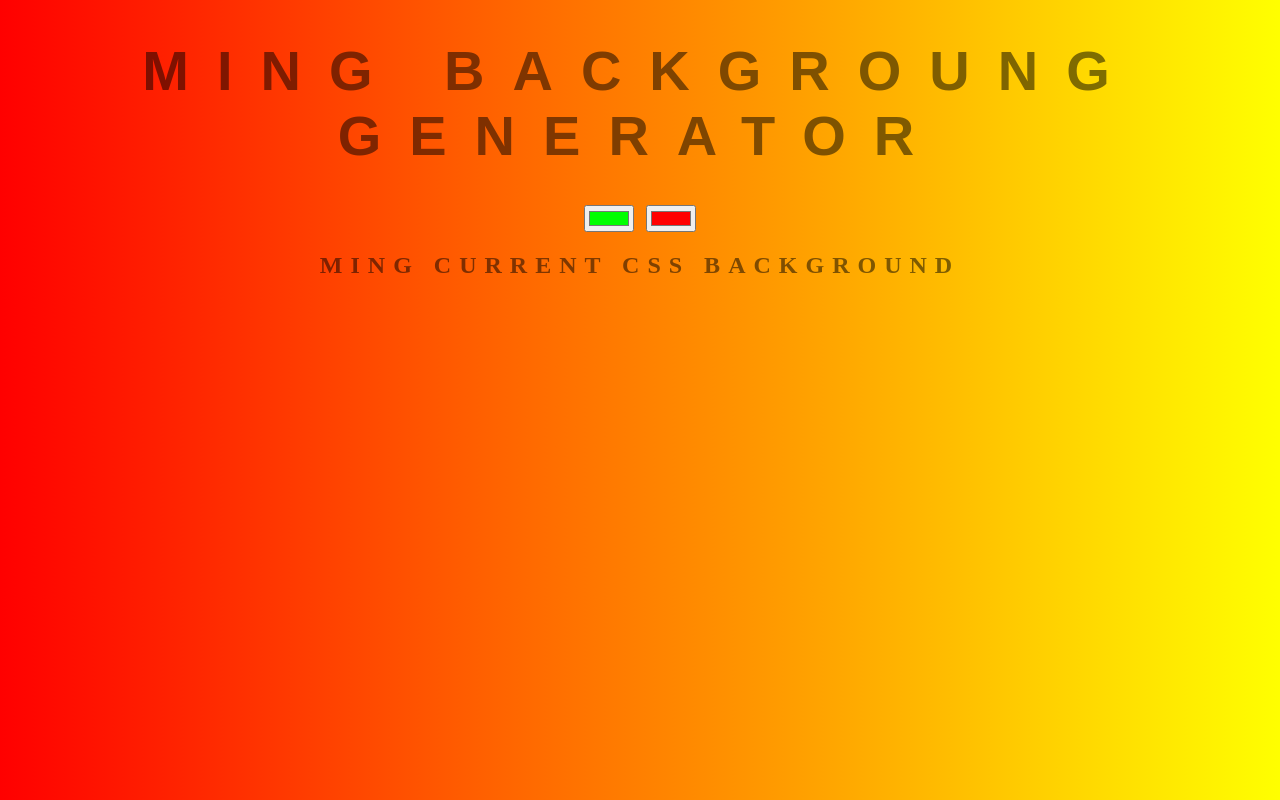
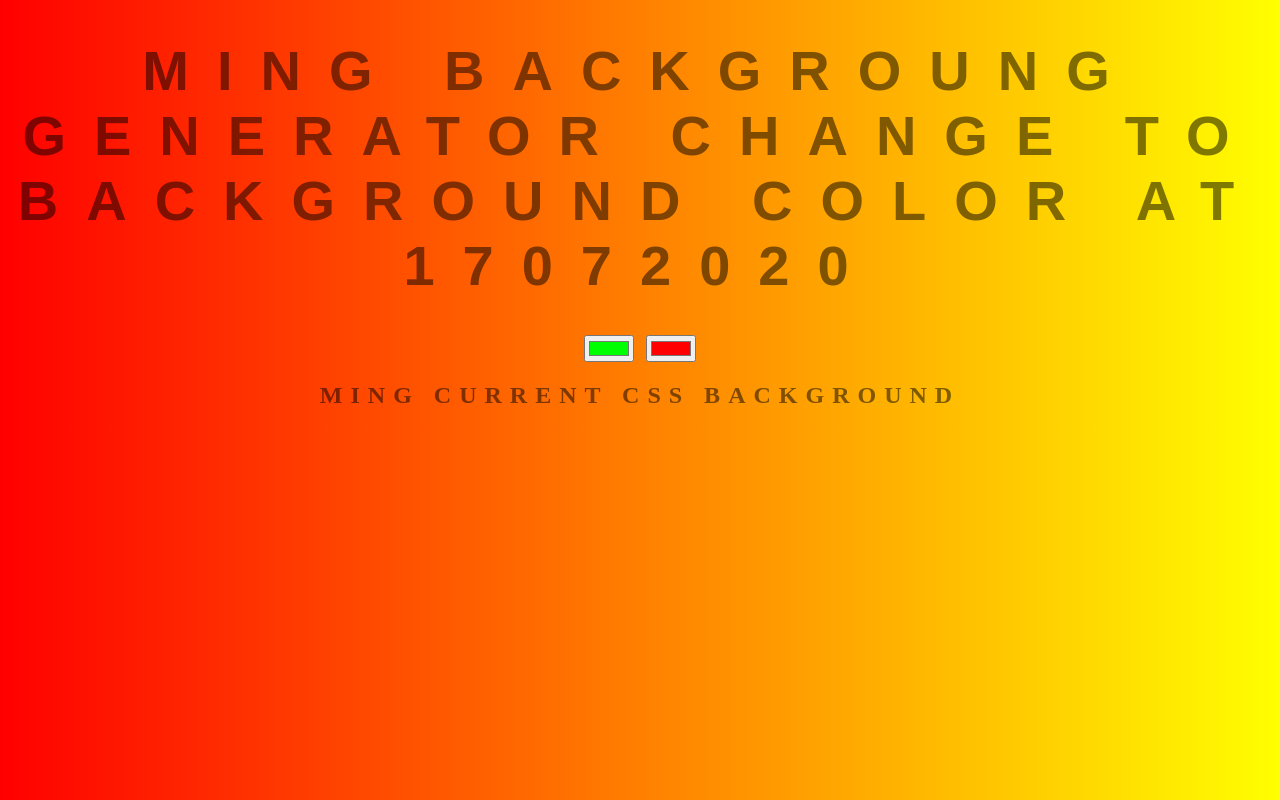
Before and after one commit to DracoHope/backgroundColor, a plain HTML site: page index.html in a window 1280 px wide. Drawn offline with Linux system fonts and the light colour scheme.

Commit message:
Message to be display at Git Hub

```diff
--- a/index.html
+++ b/index.html
@@ -5,7 +5,7 @@
 	<link rel="stylesheet" type="text/css" href="style.css">
 </head>
 <body id="gradient">
-	<h1>Ming Backgroung Generator</h1>
+	<h1>Ming Backgroung Generator Change to Background Color at 17072020</h1>
 
 	<!-- Color Picker : using  <input type="color"> where the "value" is the default color value -->
 	<input class="color1" type="color" name="color1" value="#00ff00">
```
